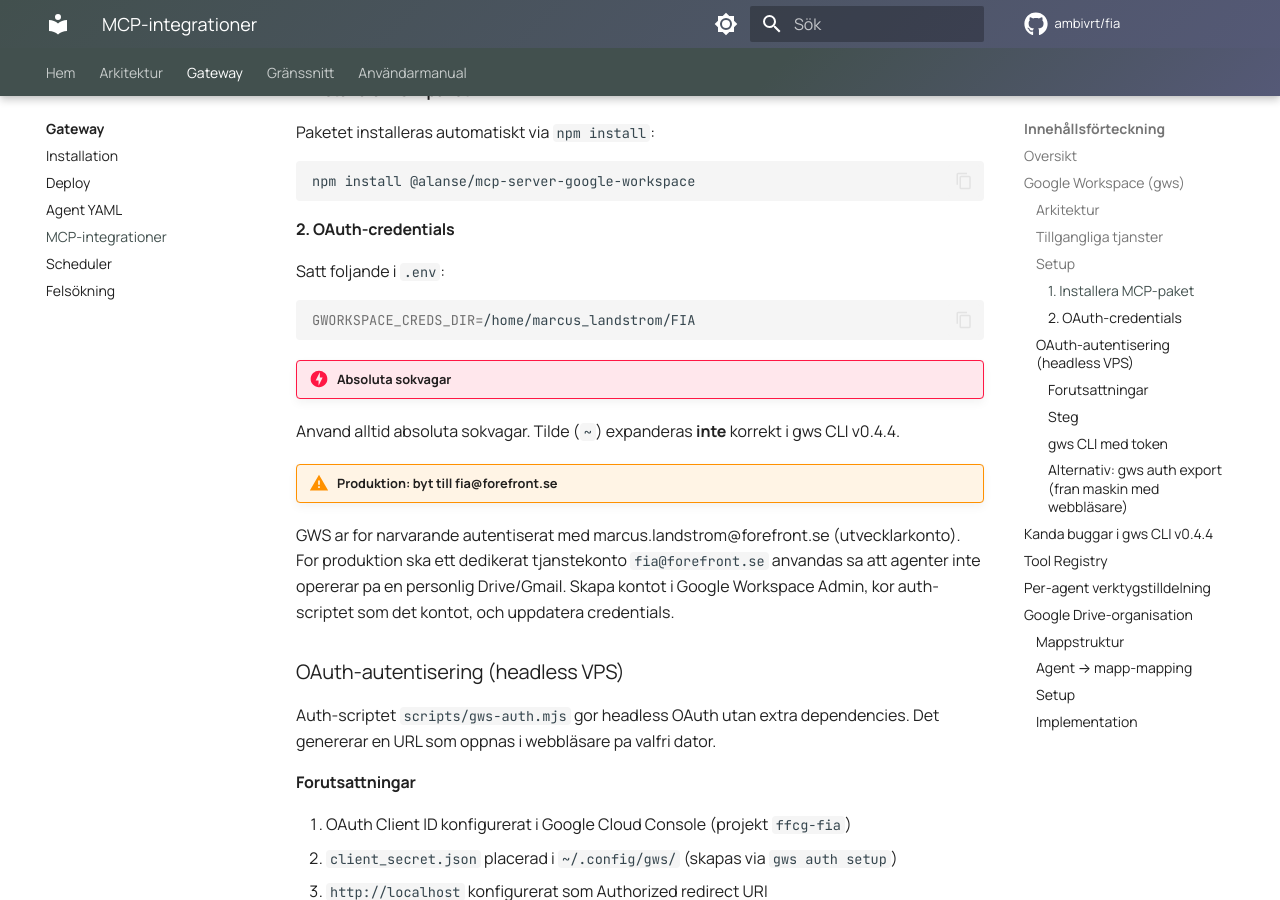
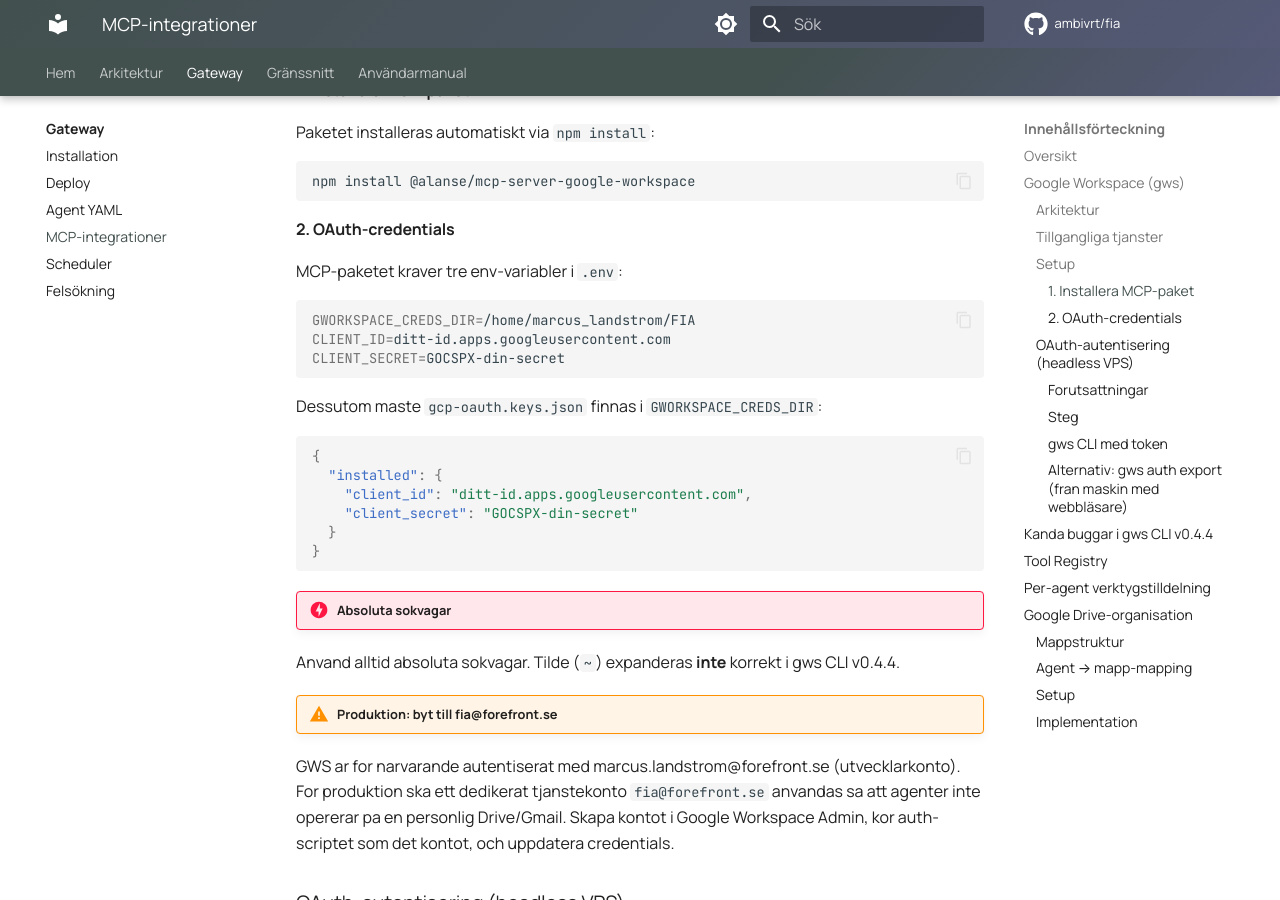
Before and after one commit to Ambivrt/FIA, an MkDocs documentation site: the page built from docs/docs/gateway/mcp-integrations.md, in a window 1280 px wide and 900 px high, scrolled down 1727 px. Built offline with MkDocs 1.6.1 and Material for MkDocs 9.7.7, drawn with Linux system fonts in a browser that asks for light colours; comment, search, counter and statistics services are not loaded.

Commit message:
docs: add CLIENT_ID/CLIENT_SECRET and gcp-oauth.keys.json to MCP setup
The @alanse/mcp-server-google-workspace package requires these env vars
and the OAuth keys file for authentication — not just GWORKSPACE_CREDS_DIR.

https://claude.ai/code/session_01P4Uqx1PVGHX2SSkZkaerRU

````diff
--- a/docs/docs/gateway/mcp-integrations.md
+++ b/docs/docs/gateway/mcp-integrations.md
@@ -51,10 +51,23 @@ npm install @alanse/mcp-server-google-workspace
 
 #### 2. OAuth-credentials
 
-Satt foljande i `.env`:
+MCP-paketet kraver tre env-variabler i `.env`:
 
 ```bash
 GWORKSPACE_CREDS_DIR=/home/marcus_landstrom/FIA
+CLIENT_ID=ditt-id.apps.googleusercontent.com
+CLIENT_SECRET=GOCSPX-din-secret
+```
+
+Dessutom maste `gcp-oauth.keys.json` finnas i `GWORKSPACE_CREDS_DIR`:
+
+```json
+{
+  "installed": {
+    "client_id": "ditt-id.apps.googleusercontent.com",
+    "client_secret": "GOCSPX-din-secret"
+  }
+}
 ```
 
 !!! danger "Absoluta sokvagar"
````
